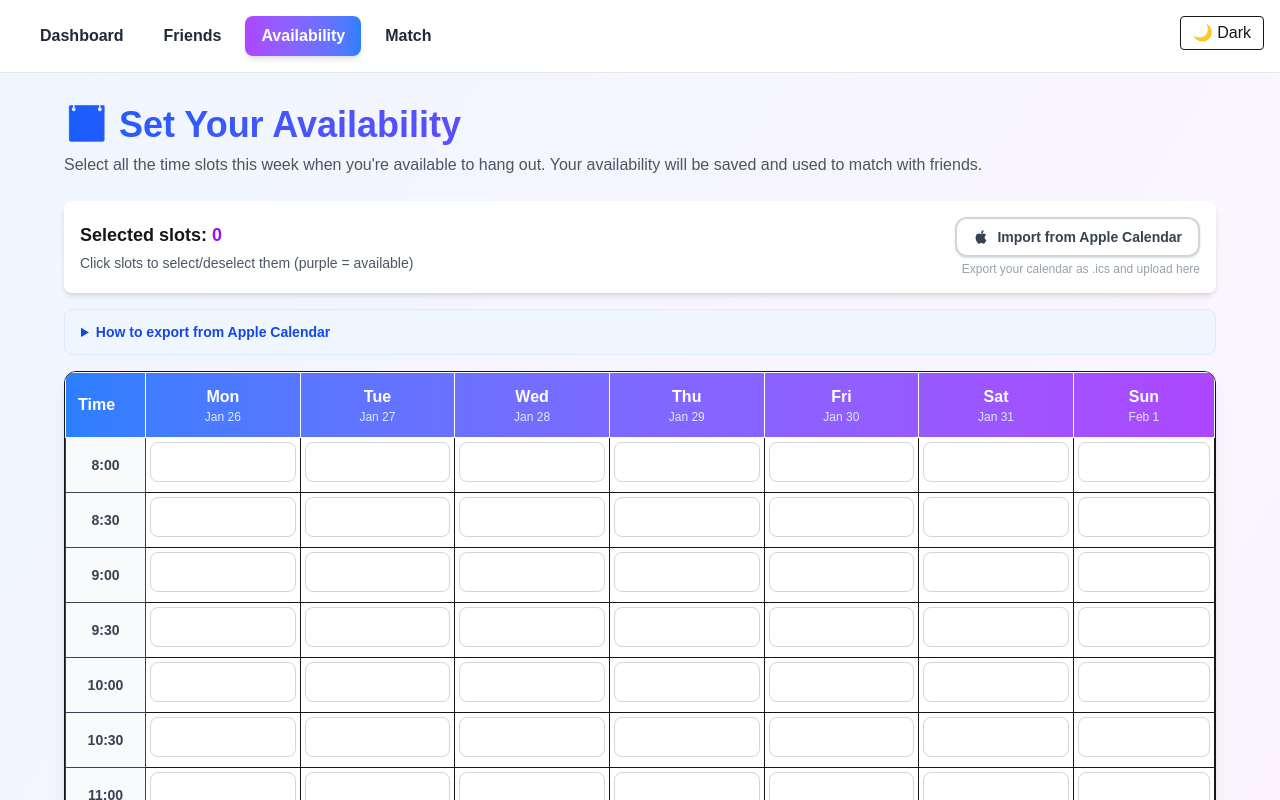
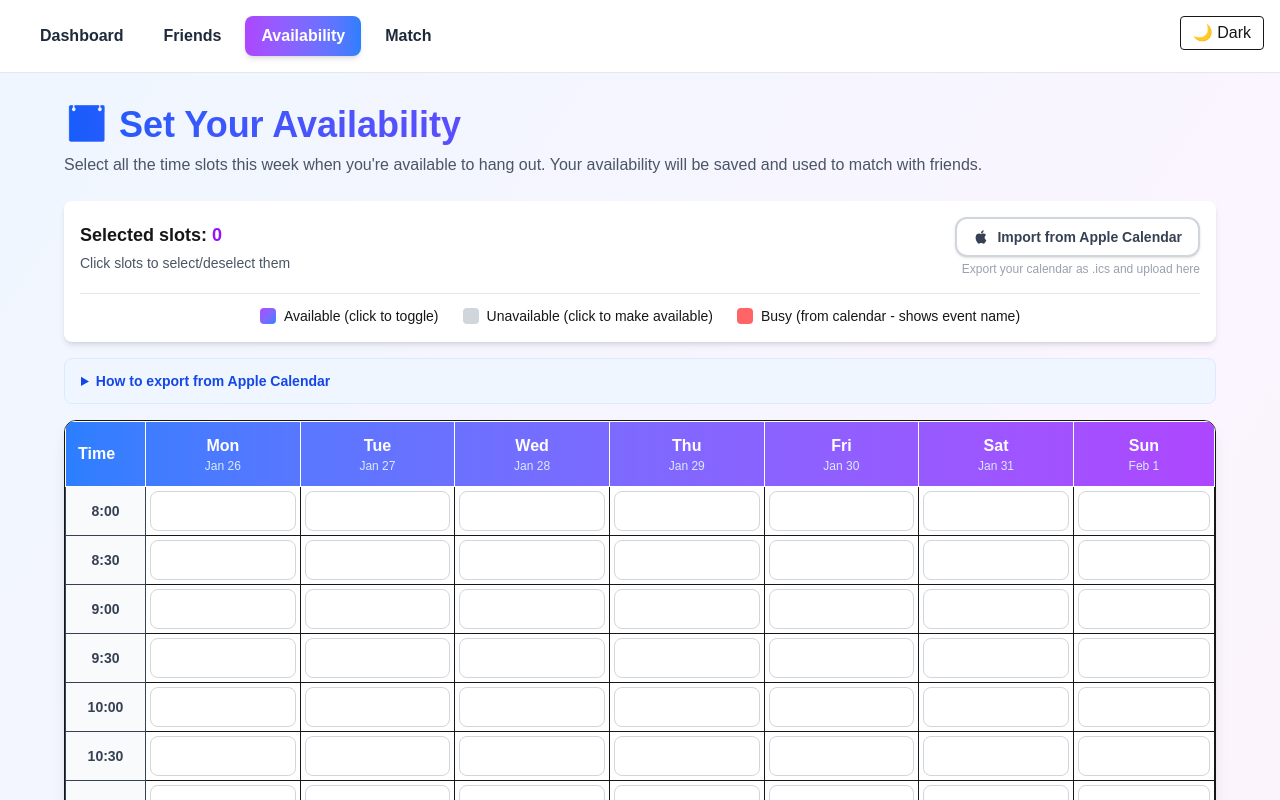
Before and after one commit to Anikahakim/Let-s-Hang, a Next.js app: page /availability in a window 1280 px wide. Shown: the top 800 px of the page. Built offline with nearby package versions, Linux system fonts and the light colour scheme; no server answers.

Commit message:
Add event names display and calendar legend

```diff
--- a/app/(app)/availability/page.tsx
+++ b/app/(app)/availability/page.tsx
@@ -146,7 +146,7 @@ function expandRRule(
   return results;
 }
 
-function markBusySlots(start: Date, end: Date, busy: Set<string>) {
+function markBusySlots(start: Date, end: Date, busy: Set<string>, eventTitles: Map<string, string>, title: string) {
   const slot = new Date(start);
   slot.setSeconds(0, 0);
   const mins = slot.getMinutes();
@@ -154,13 +154,18 @@ function markBusySlots(start: Date, end: Date, busy: Set<string>) {
 
   while (slot < end) {
     const h = slot.getHours();
-    if (h >= 8 && h < 22) busy.add(toDayTimeKey(slot));
+    if (h >= 8 && h < 22) {
+      const key = toDayTimeKey(slot);
+      busy.add(key);
+      eventTitles.set(key, title);
+    }
     slot.setTime(slot.getTime() + 30 * 60000);
   }
 }
 
 interface ICSParseResult {
   busySlots: Set<string>;
+  eventTitles: Map<string, string>;
   eventCount: number;
 }
 
@@ -172,6 +177,7 @@ function parseICSForWeek(icsText: string, weekStart: Date, weekEnd: Date): ICSPa
     .replace(/\r\n/g, "\n");
 
   const busy = new Set<string>();
+  const eventTitles = new Map<string, string>();
   let eventCount = 0;
 
   const eventBlocks = [...text.matchAll(/BEGIN:VEVENT([\s\S]*?)END:VEVENT/g)];
@@ -193,6 +199,7 @@ function parseICSForWeek(icsText: string, weekStart: Date, weekEnd: Date): ICSPa
     const dtstart = getProp("DTSTART");
     const dtend = getProp("DTEND");
     const rrule = getProp("RRULE");
+    const summary = getProp("SUMMARY") || "Busy";
 
     if (!dtstart) continue;
 
@@ -216,11 +223,11 @@ function parseICSForWeek(icsText: string, weekStart: Date, weekEnd: Date): ICSPa
 
     for (const occ of occurrences) {
       eventCount++;
-      markBusySlots(occ.start, occ.end, busy);
+      markBusySlots(occ.start, occ.end, busy, eventTitles, summary);
     }
   }
 
-  return { busySlots: busy, eventCount };
+  return { busySlots: busy, eventTitles, eventCount };
 }
 
 // ── Component ─────────────────────────────────────────────────────────────────
@@ -228,6 +235,7 @@ function parseICSForWeek(icsText: string, weekStart: Date, weekEnd: Date): ICSPa
 export default function AvailabilityPage() {
   const [userId, setUserId] = useState<string>("");
   const [selected, setSelected] = useState<Set<string>>(new Set());
+  const [eventTitles, setEventTitles] = useState<Map<string, string>>(new Map());
   const [importMessage, setImportMessage] = useState<string | null>(null);
   const [importError, setImportError] = useState<string | null>(null);
   const fileInputRef = useRef<HTMLInputElement>(null);
@@ -326,7 +334,7 @@ export default function AvailabilityPage() {
       const weekEnd = new Date(weekStart);
       weekEnd.setDate(weekStart.getDate() + 7);
 
-      const { busySlots, eventCount } = parseICSForWeek(text, weekStart, weekEnd);
+      const { busySlots, eventTitles: parsedEventTitles, eventCount } = parseICSForWeek(text, weekStart, weekEnd);
 
       // Mark all 8am–10pm slots available except busy ones
       const newSelected = new Set<string>();
@@ -338,6 +346,7 @@ export default function AvailabilityPage() {
       });
 
       setSelected(newSelected);
+      setEventTitles(parsedEventTitles);
       setImportMessage(
         `Imported! Found ${eventCount} event${eventCount !== 1 ? "s" : ""} this week. ` +
           `${newSelected.size} slots marked as available (${busySlots.size} busy slots hidden). ` +
@@ -400,14 +409,15 @@ export default function AvailabilityPage() {
         </p>
 
         {/* Status bar */}
-        <div className="bg-white rounded-lg p-4 mb-4 shadow-md flex flex-wrap items-center justify-between gap-3">
+        <div className="bg-white rounded-lg p-4 mb-4 shadow-md">
+          <div className="flex flex-wrap items-center justify-between gap-3">
             <div>
               <p className="text-lg font-semibold">
                 Selected slots:{" "}
                 <span className="text-purple-600 font-bold">{selected.size}</span>
               </p>
               <p className="text-sm text-gray-600 mt-1">
-              Click slots to select/deselect them (purple = available)
+                Click slots to select/deselect them
               </p>
             </div>
 
@@ -437,6 +447,23 @@ export default function AvailabilityPage() {
               <p className="text-xs text-gray-400">
                 Export your calendar as .ics and upload here
               </p>
+            </div>
+          </div>
+
+          {/* Legend */}
+          <div className="flex items-center justify-center gap-6 mt-4 pt-3 border-t border-gray-200">
+            <div className="flex items-center gap-2 text-sm">
+              <div className="w-4 h-4 bg-gradient-to-br from-purple-500 to-blue-500 rounded"></div>
+              <span>Available (click to toggle)</span>
+            </div>
+            <div className="flex items-center gap-2 text-sm">
+              <div className="w-4 h-4 bg-gray-300 rounded"></div>
+              <span>Unavailable (click to make available)</span>
+            </div>
+            <div className="flex items-center gap-2 text-sm">
+              <div className="w-4 h-4 bg-red-400 rounded"></div>
+              <span>Busy (from calendar - shows event name)</span>
+            </div>
           </div>
         </div>
 
@@ -512,19 +539,34 @@ export default function AvailabilityPage() {
                   {days.map((day) => {
                     const key = `${day}-${time}`;
                     const isSelected = selected.has(key);
+                    const eventTitle = eventTitles.get(key);
 
                     return (
                       <td key={key} className="border p-1">
                         <button
                           type="button"
                           onClick={() => toggleSlot(day, time)}
-                          className={`w-full h-10 rounded-lg transition-all transform hover:scale-105 ${
+                          className={`w-full h-10 rounded-lg transition-all transform hover:scale-105 flex items-center justify-center text-xs font-medium ${
                             isSelected
-                              ? "bg-gradient-to-br from-purple-500 to-blue-500 shadow-md"
-                              : "bg-white hover:bg-gray-100 border border-gray-300"
+                              ? "bg-gradient-to-br from-purple-500 to-blue-500 shadow-md text-white"
+                              : eventTitle
+                              ? "bg-red-400 hover:bg-red-500 text-white cursor-not-allowed"
+                              : "bg-white hover:bg-gray-100 border border-gray-300 text-gray-400"
                           }`}
-                          aria-label={`${day} ${time}`}
-                        />
+                          disabled={!!eventTitle}
+                          title={eventTitle || `${day} ${time}`}
+                          aria-label={eventTitle ? `${eventTitle} (${day} ${time})` : `${day} ${time}`}
+                        >
+                          {eventTitle ? (
+                            <span className="truncate px-1 max-w-full" title={eventTitle}>
+                              {eventTitle.length > 8 ? `${eventTitle.substring(0, 8)}...` : eventTitle}
+                            </span>
+                          ) : isSelected ? (
+                            "✓"
+                          ) : (
+                            ""
+                          )}
+                        </button>
                       </td>
                     );
                   })}
--- a/app/login/page.tsx
+++ b/app/login/page.tsx
@@ -38,16 +38,27 @@ export default function LoginPage() {
   }
 
   async function resetPassword() {
-    const { error } = await supabase.auth.resetPasswordForEmail(resetEmail, {
+    if (!resetEmail) {
+      alert("Please enter your email");
+      return;
+    }
+
+    try {
+      const { data, error } = await supabase.auth.resetPasswordForEmail(resetEmail, {
         redirectTo: `${window.location.origin}/reset-password`,
       });
 
       if (error) {
+        console.error("Reset password error:", error);
         alert("Error: " + error.message);
       } else {
         alert("Password reset email sent! Check your inbox.");
         setShowResetForm(false);
         setResetEmail("");
+      }
+    } catch (err) {
+      console.error("Unexpected error:", err);
+      alert("Failed to send reset email. Please try again.");
     }
   }
 
```
Lines whose indentation alone changed are shown as unchanged.
